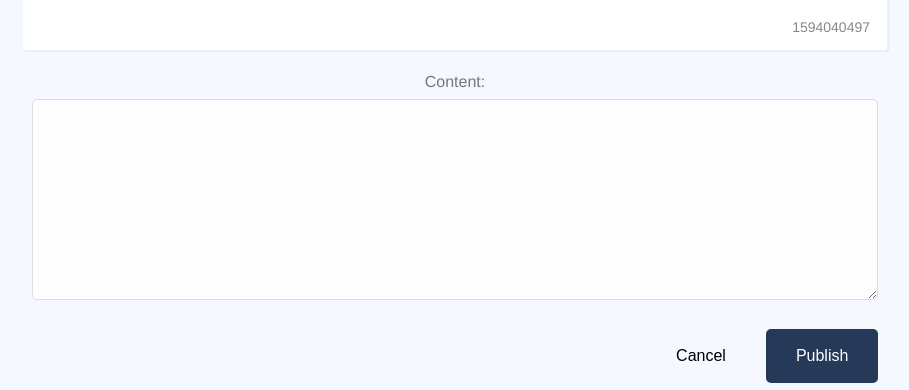
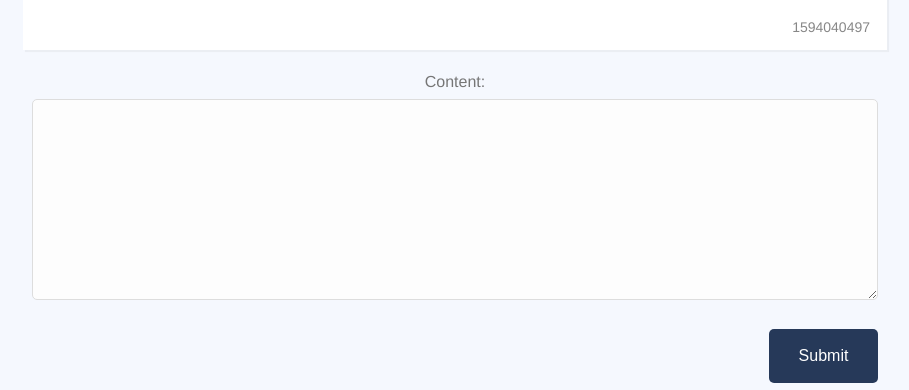
Before and after one commit to training-yoyosan/vue3-forum, a Vue app: page /thread/-KsjWehQ--apjDBwSBCY in a window 1280 px wide. Shown: the part 1391-1781 px from the top of the page, without its empty margins (185-1094 px from the left). Built offline with nearby package versions, Linux system fonts and the light colour scheme.

Commit message:
add PostEditor component

```diff
--- /dev/null
+++ b/src/components/PostEditor.vue
@@ -0,0 +1,54 @@
+<template>
+  <div class="col-full push-top">
+    <form @submit.prevent="addPost">
+      <div class="form-group">
+        <label for="thread_content">Content:</label>
+        <textarea
+          id="thread_content"
+          class="form-input"
+          name="content"
+          rows="8"
+          cols="140"
+          v-model="text"
+        ></textarea>
+      </div>
+
+      <div class="btn-group">
+        <button class="btn btn-blue" type="submit" name="submit">Submit</button>
+      </div>
+    </form>
+  </div>
+</template>
+
+<script>
+import { v4 } from "uuid";
+
+export default {
+  name: "PostEditor",
+
+  data() {
+    return {
+      text: "",
+    };
+  },
+
+  methods: {
+    addPost() {
+      const id = v4();
+
+      const post = {
+        id,
+        text: this.text,
+        publishedAt: Math.floor(Date.now() / 1000),
+        userId: "Miej9zSGMRZKDvMXzfxjVOyv3RF3",
+      };
+
+      this.$emit("save", { post });
+
+      this.text = "";
+    },
+  },
+};
+</script>
+
+<style scoped></style>
--- a/src/views/ThreadShow.vue
+++ b/src/views/ThreadShow.vue
@@ -4,41 +4,21 @@
 
     <post-list :posts="threadPosts" />
 
-    <div class="col-full push-top">
-      <form @submit.prevent="addPost">
-        <div class="form-group">
-          <label for="thread_content">Content:</label>
-          <textarea
-            id="thread_content"
-            class="form-input"
-            name="content"
-            rows="8"
-            cols="140"
-            v-model="newPostText"
-          ></textarea>
-        </div>
-
-        <div class="btn-group">
-          <button class="btn btn-ghost">Cancel</button>
-          <button class="btn btn-blue" type="submit" name="Publish">
-            Publish
-          </button>
-        </div>
-      </form>
-    </div>
+    <post-editor @save="addPost" />
   </div>
 </template>
 
 <script>
 import sourceData from "@/data.json";
 import PostList from "@/components/PostList";
-import { v4 } from "uuid";
+import PostEditor from "@/components/PostEditor";
 
 export default {
   name: "ThreadShow",
 
   components: {
     PostList,
+    PostEditor,
   },
 
   props: {
@@ -52,7 +32,6 @@ export default {
     return {
       threads: sourceData.threads,
       posts: sourceData.posts,
-      newPostText: "",
     };
   },
 
@@ -66,21 +45,14 @@ export default {
   },
 
   methods: {
-    addPost() {
-      const id = v4();
-
+    addPost(eventData) {
       const post = {
-        id,
-        text: this.newPostText,
-        publishedAt: Math.floor(Date.now() / 1000),
+        ...eventData.post,
         threadId: this.id,
-        userId: "Miej9zSGMRZKDvMXzfxjVOyv3RF3",
       };
 
       this.posts.push(post);
-      this.thread.posts.push(id);
-
-      this.newPostText = "";
+      this.thread.posts.push(post.id);
     },
   },
 };
```
